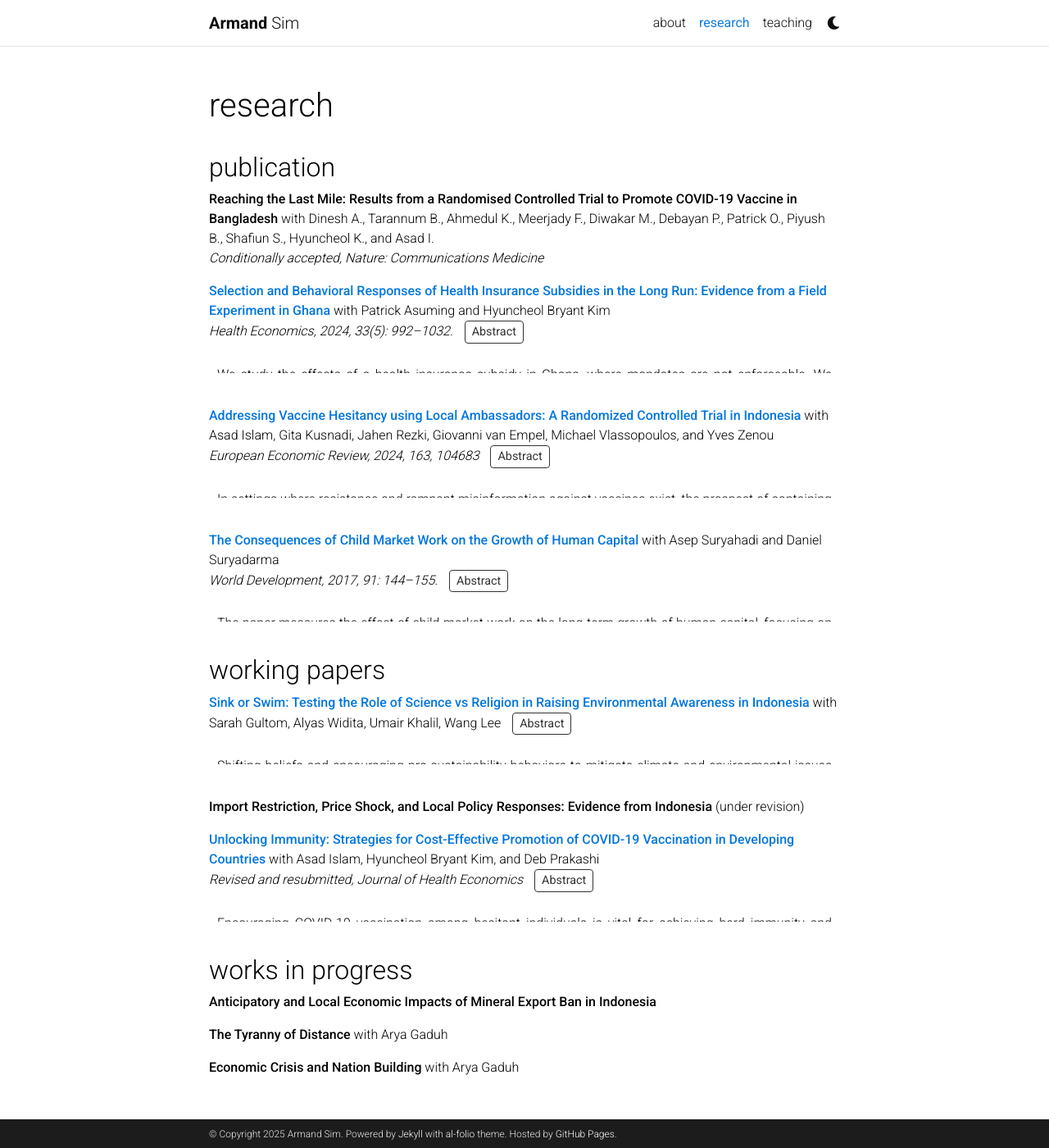
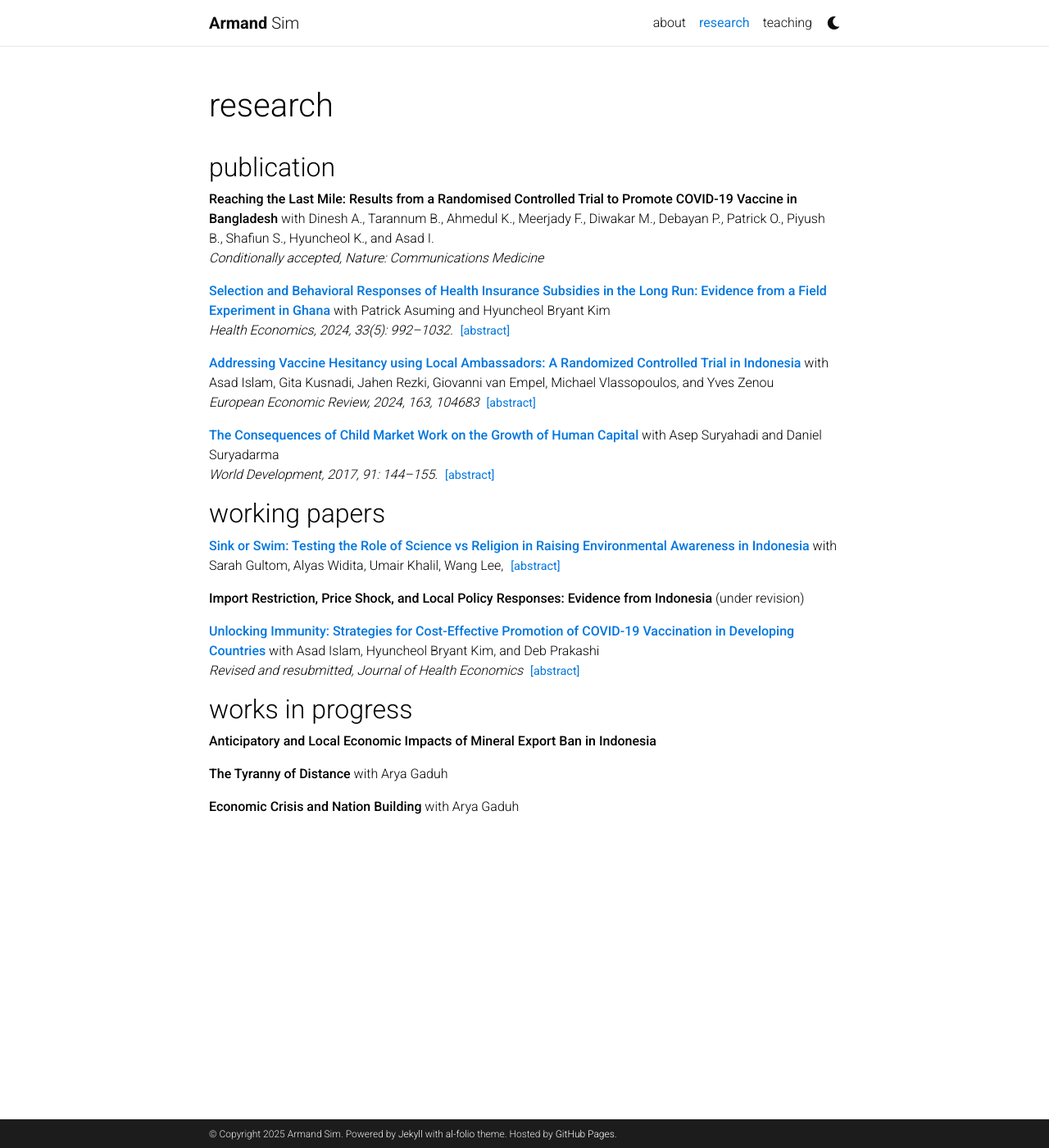
Before and after one commit to armandsim/armandsim.github.io, a Jekyll site: the page built from _pages/research.md, in a window 1280 px wide and 1400 px high. Shown: the whole window at 82% size. Built offline with Jekyll 4.4.1, drawn with Linux system fonts in a browser that asks for light colours; comment, search, counter and statistics services are not loaded; a style sheet for code colours, icons or effects is not loaded; part of the change alters nothing that is shown.

Commit message:
Update research.md

```diff
--- a/_pages/research.md
+++ b/_pages/research.md
@@ -8,50 +8,25 @@ nav_order: 2
 
 <style>
 .abstract-content {
-  margin-top: 10px;
-  text-align: justify;
-  padding: 10px;
-  border-radius: 4px;
-  background-color: transparent !important;
-  max-height: 0;
-  overflow: hidden;
-  transition: max-height 0.3s ease-out;
+  display: none;
+  margin: 10px 0;
+  padding: 15px;
+  border-left: 2px solid var(--global-theme-color);
+  background-color: var(--global-bg-color);
 }
-
-.abstract-content.show {
-  max-height: 1000px;
-  transition: max-height 0.5s ease-in;
+.abstract-toggle {
+  color: var(--global-theme-color);
+  background: none;
+  border: none;
+  padding: 0;
+  margin-left: 5px;
+  cursor: pointer;
+  font-size: 0.9em;
 }
-
-.abstract-toggle {
-  background: none;
-  border: 1px solid var(--global-text-color);
-  border-radius: 4px;
-  padding: 2px 8px;
-  font-size: 0.9em;
-  cursor: pointer;
-  transition: all 0.3s ease;
-  margin-left: 10px;
-  opacity: 0.8;
-}
-
 .abstract-toggle:hover {
-  opacity: 1;
-  background-color: rgba(128, 128, 128, 0.1);
+  text-decoration: underline;
 }
 </style>
-
-<script type="text/javascript">
-document.addEventListener('DOMContentLoaded', function() {
-  document.querySelectorAll('.abstract-toggle').forEach(button => {
-    button.addEventListener('click', function() {
-      const abstract = this.nextElementSibling;
-      abstract.classList.toggle('show');
-      this.textContent = abstract.classList.contains('show') ? 'Hide abstract' : 'Abstract';
-    });
-  });
-});
-</script>
 
 ## publication
 
@@ -59,43 +34,46 @@ document.addEventListener('DOMContentLoaded', function() {
 *Conditionally accepted, Nature: Communications Medicine* <br>
 
 **[Selection and Behavioral Responses of Health Insurance Subsidies in the Long Run: Evidence from a Field Experiment in Ghana](/docs/AKS_Ghana_Published_Version_HE.pdf)** with Patrick Asuming and Hyuncheol Bryant Kim <br>
-*Health Economics, 2024, 33(5): 992–1032.* <button class="abstract-toggle">Abstract</button>
+*Health Economics, 2024, 33(5): 992–1032.* <button onclick="toggleAbstract(this)" class="abstract-toggle">[abstract]</button>
+
 <div class="abstract-content">
 We study the effects of a health insurance subsidy in Ghana, where mandates are not enforceable. We randomly provide different levels of subsidy (1/3, 2/3, and full) and evaluate the impact at seven months and three years after the intervention. We find that a one-time subsidy increased insurance enrollment for all groups in both the short and long runs, but health care utilization in the long run increased only for the partial subsidy group. We find supportive evidence that ex-post behavioral responses rather than ex-ante selective enrollment explain the long-run health care utilization results.
 </div>
-<br>
 
 **[Addressing Vaccine Hesitancy using Local Ambassadors: A Randomized Controlled Trial in Indonesia](/docs/Vaccine_EER.pdf)** with Asad Islam, Gita Kusnadi, Jahen Rezki, Giovanni van Empel, Michael Vlassopoulos, and Yves Zenou <br>
-*European Economic Review, 2024, 163, 104683* <button class="abstract-toggle">Abstract</button>
+*European Economic Review, 2024, 163, 104683* <button onclick="toggleAbstract(this)" class="abstract-toggle">[abstract]</button>
+
 <div class="abstract-content">
 In settings where resistance and rampant misinformation against vaccines exist, the prospect of containing infectious diseases remains a challenge. Can delivery of information regarding the benefits of vaccination through personal home visits by local ambassadors increase vaccine uptake? We conduct a door-to-door randomized information campaign targeted towards COVID-19 unvaccinated individuals in rural Indonesia. We recruited ambassadors from local villages tasked to deliver information about COVID-19 vaccines and promote vaccination through one-on-one meetings, using an interpersonal behavioral change communication approach. To investigate which type of ambassador—health cadres, influential individuals, and laypersons—is the most effective, we randomly vary the type of ambassador that delivers the information at the village level. We find that the overall vaccination take-up is quite moderate and that there are no differences in vaccination outcomes across the treatment groups. These results highlight the challenge of boosting vaccine uptake in late stages of a pandemic.
 </div>
-<br>
 
 **[The Consequences of Child Market Work on the Growth of Human Capital](https://www.sciencedirect.com/science/article/pii/S0305750X15308731?via%3Dihub)** with Asep Suryahadi and Daniel Suryadarma <br>
-*World Development, 2017, 91: 144–155.* <button class="abstract-toggle">Abstract</button>
+*World Development, 2017, 91: 144–155.* <button onclick="toggleAbstract(this)" class="abstract-toggle">[abstract]</button>
+
 <div class="abstract-content">
 The paper measures the effect of child market work on the long-term growth of human capital, focusing on the output of the human capital production: mathematics skills, cognitive skills, pulmonary function, and educational attainment. Our full sample is drawn from a rich longitudinal dataset Indonesia Family Life Survey (IFLS). We address endogeneity of child market work using provincial legislated minimum wage as the instrument. Our instrumental variable estimation shows that child labor negatively affects mathematics skills and pulmonary function, but not cognitive skills and educational attainment. We find heterogeneities in type of work. Those who work outside of family business have lower educational attainment than those working for family business.
 </div>
-<br>
 
 ## working papers
 
-**[Sink or Swim: Testing the Role of Science vs Religion in Raising Environmental Awareness in Indonesia](/docs/jakarta_draft.pdf)** with Sarah Gultom, Alyas Widita, Umair Khalil, Wang Lee <button class="abstract-toggle">Abstract</button>
+**[Sink or Swim: Testing the Role of Science vs Religion in Raising Environmental Awareness in Indonesia](/docs/jakarta_draft.pdf)** with Sarah Gultom, Alyas Widita, Umair Khalil, Wang Lee, <button onclick="toggleAbstract(this)" class="abstract-toggle">[abstract]</button>
+
 <div class="abstract-content">
 Shifting beliefs and encouraging pro-sustainability behaviors to mitigate climate and environmental issues can be challenging due to their polarizing nature. This challenge is particularly concerning in Jakarta, the world's fastest sinking city, where many residents remain uninformed about land subsidence—its causes, severity, and implications.
 We conduct a large-scale online experiment to understand how to effectively communicate this environmental threat. We vary the perceived identity of the messenger (as a religious leader or scientist) and the narrative style of the video message (religious or scientific). Our results show that any version of message, compared to a placebo, shifts beliefs about causes and consequences of subsidence, increases pro-sustainability behaviors, self-efficacy, and institutional trust in addressing the issue. The messenger's perceived identity as a scientist---rated as more persuasive and trustworthy than an Imam---generates larger impacts on beliefs regardless of narrative style. A scientist delivering a religious narrative is effective in encouraging participants to spread awareness, while an Imam is better at building trust across stakeholders. Effects on beliefs are more pronounced among those with low prior knowledge, high institutional trust, and less reliance on groundwater. However, heterogeneous treatment effects on actions are limited even among the least informed. Overall, our findings demonstrate how perceived identity and narrative framing shapes public understanding of and action on environmental challenges.
 </div>
+
+**Import Restriction, Price Shock, and Local Policy Responses: Evidence from Indonesia** (under revision)
 <br>
 
-**Import Restriction, Price Shock, and Local Policy Responses: Evidence from Indonesia** (under revision) <br>
+**[Unlocking Immunity: Strategies for Cost-Effective Promotion of COVID-19 Vaccination in Developing Countries](/docs/Vaccine_JHE_Dec_2024.pdf)** with Asad Islam, Hyuncheol Bryant Kim, and Deb Prakashi <br>
+*Revised and resubmitted, Journal of Health Economics* <button onclick="toggleAbstract(this)" class="abstract-toggle">[abstract]</button>
 
-**[Unlocking Immunity: Strategies for Cost-Effective Promotion of COVID-19 Vaccination in Developing Countries](/docs/Vaccine_JHE_Dec_2024.pdf)** with Asad Islam, Hyuncheol Bryant Kim, and Deb Prakashi <br>
-*Revised and resubmitted, Journal of Health Economics* <button class="abstract-toggle">Abstract</button>
 <div class="abstract-content">
-Encouraging COVID-19 vaccination among hesitant individuals is vital for achieving herd immunity and curbing the spread of the virus. We conducted a large-scale randomized experiment in India to evaluate five interventions targeting individuals that remained unvaccinated after the initial mass vaccination campaign: (i) information only; (ii) information plus a gift worth $5 upon vaccination; (iii) information plus a 5% chance to win a gift worth $100 upon vaccination; (iv) information combined with improved vaccine accessibility; (v) information disseminated through community leaders. Our findings indicate that all interventions significantly increased first-dose vaccine uptake, with the guaranteed in-kind gift and accessibility interventions showing the largest effects. The ambassador intervention was particularly effective in promoting second-dose completion. Selection analysis reveals that economically disadvantaged individuals and those with limited access to transportation benefited most from these interventions. We find suggestive evidence of spillover effects on social networks, including friends and neighbors, highlighting the broader community benefits of targeted vaccination campaigns.
+Encouraging COVID-19 vaccination among hesitant individuals is vital for achieving herd immunity and curbing the spread of the virus. We conducted a large-scale randomized experiment in India to evaluate five interventions targeting individuals that remained unvaccinated after the initial mass vaccination campaign: (i) information only; (ii) information plus a gift worth $5 upon vaccination; (iii) information plus a 5% chance to win a gift worth $100 upon vaccination; (iv) information combined with improved vaccine accessibility; (v) information disseminated through community leaders. Our findings indicate
+that all interventions significantly increased first-dose vaccine uptake, with the guaranteed in-kind gift and accessibility interventions showing the largest effects. The ambassador intervention was particularly effective in promoting second-dose completion. Selection analysis reveals that economically disadvantaged individuals and those with limited access to transportation benefited most from these interventions. We find suggestive evidence of spillover effects on social networks, including friends and neighbors, highlighting the broader community benefits of targeted vaccination
+campaigns.
 </div>
-<br>
 
 ## works in progress
 
@@ -104,3 +82,12 @@ Encouraging COVID-19 vaccination among hesitant individuals is vital for achievi
 **The Tyranny of Distance** with Arya Gaduh <br>
 
 **Economic Crisis and Nation Building** with Arya Gaduh
+
+<script>
+function toggleAbstract(button) {
+  var abstract = button.nextElementSibling;
+  var isHidden = abstract.style.display === 'none' || abstract.style.display === '';
+  abstract.style.display = isHidden ? 'block' : 'none';
+  button.textContent = isHidden ? '[hide]' : '[abstract]';
+}
+</script>
```
